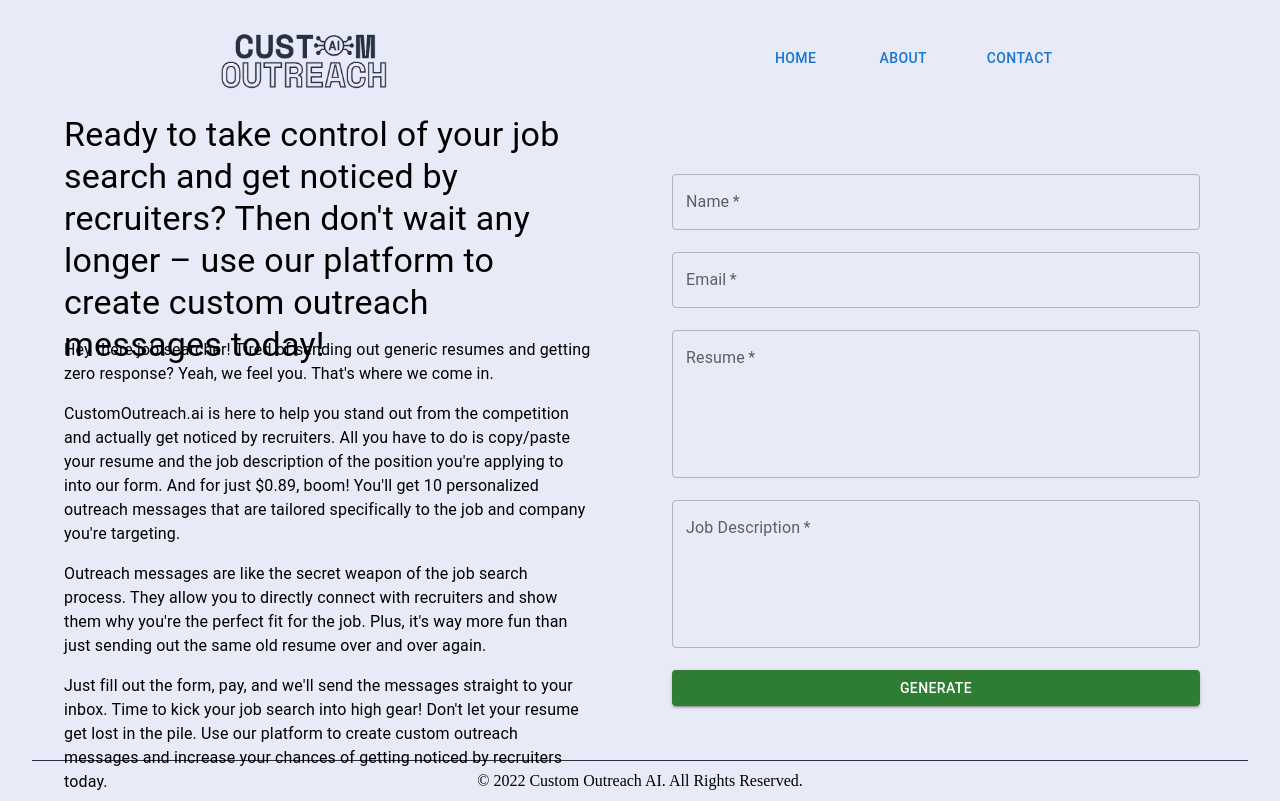
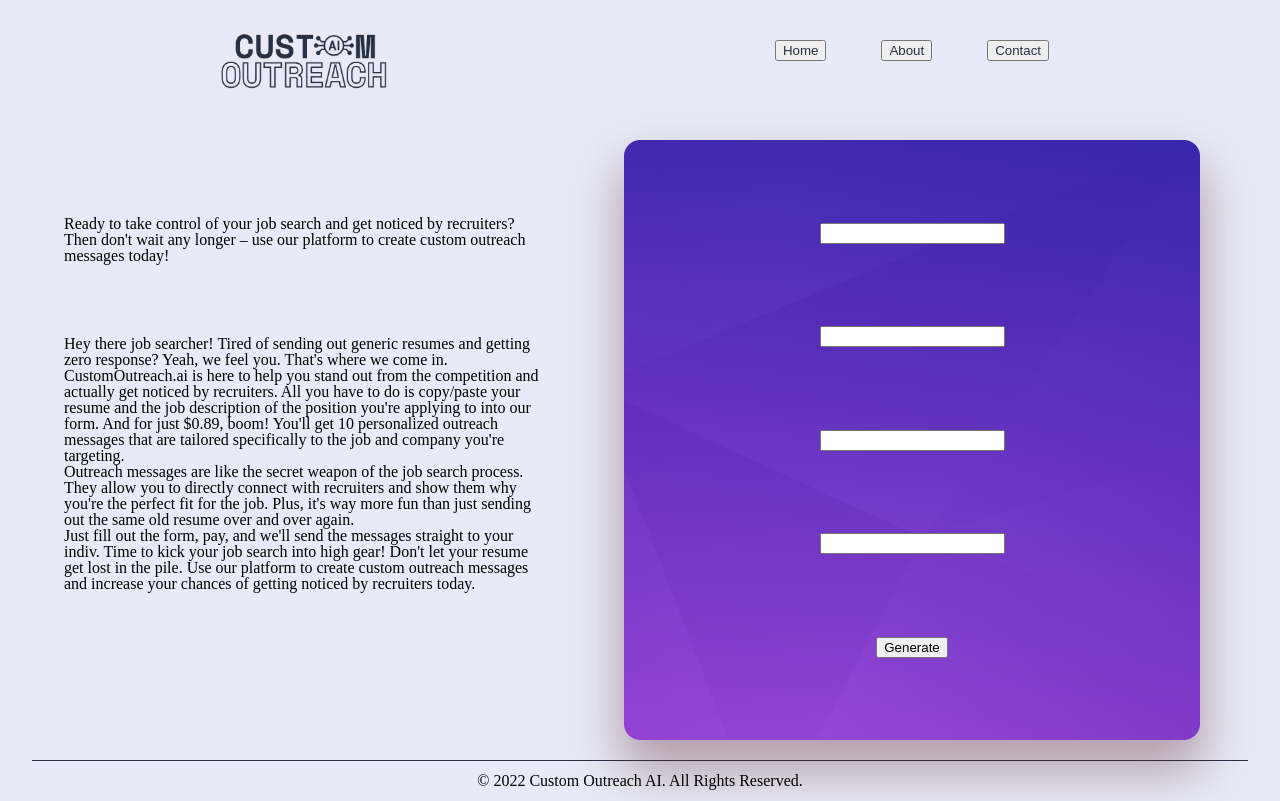
Before and after one commit to ashtilawat23/custom-outreach-generator, a Next.js app: page / in a window 1280 px wide. Built offline with nearby package versions, Linux system fonts and the light colour scheme.

Commit message:
removed MUI & simplified app

```diff
--- a/components/footer.js
+++ b/components/footer.js
@@ -1,13 +1,11 @@
 import React from 'react'
-import { Box } from '@mui/system'
-import { Typography } from '@mui/material'
 import styles from '../styles/Footer.module.css'
 
 const Footer = () => {
   return (
-   <Box className={styles.container}>
-    <Typography variant='h8'>© 2022 Custom Outreach AI. All Rights Reserved.</Typography>
-   </Box>
+   <div className={styles.container}>
+    <h4>© 2022 Custom Outreach AI. All Rights Reserved.</h4>
+   </div>
   )
 }
 
--- a/components/generator.js
+++ b/components/generator.js
@@ -1,7 +1,5 @@
 import React from 'react'
 import styles from '../styles/Generator.module.css'
-import { Box } from '@mui/system'
-import { Typography, TextField, Button } from '@mui/material'
 import getStripe from '../lib/get-stripe'
 import axios from 'axios'
 
@@ -31,64 +29,44 @@ const Generator = () => {
   }, []);
 
   return (
-    <Box className={styles.container}>
-        <Box className={styles.ctatext}>
-            <Typography variant='h4'>
+    <div className={styles.container}>
+        <div className={styles.ctatext}>
+            <h4>
               Ready to take control of your job search and get noticed by recruiters? Then don't wait any longer – use our platform to create custom outreach messages today!
-            </Typography>
-            <Box className={styles.text}>
-              <Typography sx={{mb:2}}>
+            </h4>
+            <div className={styles.text}>
+              <h4>
                 Hey there job searcher! Tired of sending out generic resumes and getting zero response? Yeah, we feel you. That's where we come in.
-              </Typography>
-              <Typography sx={{mb:2}}>
+              </h4>
+              <h4>
                 CustomOutreach.ai is here to help you stand out from the competition and actually get noticed by recruiters. All you have to do is copy/paste your resume and the job description of the position you're applying to into our form. And for just $0.89, boom! You'll get 10 personalized outreach messages that are tailored specifically to the job and company you're targeting.
-              </Typography>
-              <Typography sx={{mb:2}}>
+              </h4>
+              <h4>
                 Outreach messages are like the secret weapon of the job search process. They allow you to directly connect with recruiters and show them why you're the perfect fit for the job. Plus, it's way more fun than just sending out the same old resume over and over again.
-              </Typography>
-              <Typography>
-                Just fill out the form, pay, and we'll send the messages straight to your inbox. Time to kick your job search into high gear! Don't let your resume get lost in the pile. Use our platform to create custom outreach messages and increase your chances of getting noticed by recruiters today.
-              </Typography>
-            </Box>
-        </Box>
-        <Box className={styles.form}>
-          <TextField
-            hiddenLabel
-            id="filled-normal"
-            label="Name"
-            required
-            color='success'
-            variant="outlined"
+              </h4>
+              <h4>
+                Just fill out the form, pay, and we'll send the messages straight to your indiv. Time to kick your job search into high gear! Don't let your resume get lost in the pile. Use our platform to create custom outreach messages and increase your chances of getting noticed by recruiters today.
+              </h4>
+            </div>
+        </div>
+        <div className={styles.formContainer}>
+          <form className={styles.form}>
+          <input
+            sx={{width:'40vw', backgroundColor:'rgba(255,255,255,0.078)'}}
           />
-          <TextField
-            hiddenLabel
-            id="filled-normal"
-            label="Email"
-            required
-            color='success'
-            variant="outlined"
+          <input
+            sx={{width:'40vw', backgroundColor:'rgba(255,255,255,0.078)'}}
           />
-          <TextField
-            id="filled-multiline-flexible"
-            label="Resume"
-            multiline
-            required
-            minRows={5}
-            color='success'
-            variant="outlined"
+          <input
+            sx={{width:'40vw', backgroundColor:'rgba(255,255,255,0.078)'}}
           />
-          <TextField
-            id="filled-multiline-flexible"
-            label="Job Description"
-            multiline
-            required
-            minRows={5}
-            color='success'
-            variant="outlined"
+          <input
+            sx={{width:'40vw', backgroundColor:'rgba(255,255,255,0.078)'}}
           />
-          <Button variant='contained' color='success' onClick={redirectToCheckout}>Generate</Button>
-        </Box>
-    </Box>
+          <button onClick={redirectToCheckout}>Generate</button>
+          </form>
+        </div>
+    </div>
   )
 }
 
--- a/components/header.js
+++ b/components/header.js
@@ -1,32 +1,31 @@
 import React from 'react'
 import styles from '../styles/Header.module.css'
-import { Box, Button } from '@mui/material'
 import Image from 'next/image'
 import Link from 'next/link'
 
 const Header = () => {
   return (
-    <Box className={styles.container}>
-      <Box className={styles.imagecontainer}>
+    <div className={styles.container}>
+      <div className={styles.imagecontainer}>
         <Image
           src='/custom_outreach_ai.png'
           alt='customoutreach.ai'
           fill
           objectFit='cover'
         />
-      </Box>
-      <Box className={styles.navlinks}>
+      </div>
+      <div className={styles.navlinks}>
         <Link href='/' style={{ textDecoration:'none' }}>
-          <Button variant='text' className={styles.button}>Home</Button>
+          <button className={styles.button}>Home</button>
         </Link>
         <Link href='/about' style={{ textDecoration:'none' }}>
-          <Button variant='text' className={styles.button}>About</Button>
+          <button className={styles.button}>About</button>
         </Link>
         <Link href='/contact' style={{ textDecoration:'none' }}>
-          <Button variant='text' className={styles.button}>Contact</Button>
+          <button className={styles.button}>Contact</button>
         </Link>
-      </Box>
-    </Box>
+      </div>
+    </div>
   )
 }
 
--- a/package.json
+++ b/package.json
@@ -9,10 +9,6 @@
     "lint": "next lint"
   },
   "dependencies": {
-    "@emotion/react": "^11.10.5",
-    "@emotion/styled": "^11.10.5",
-    "@mui/icons-material": "^5.11.0",
-    "@mui/material": "^5.11.1",
     "@stripe/stripe-js": "^1.46.0",
     "axios": "^1.2.1",
     "eslint": "8.30.0",
--- a/styles/Generator.module.css
+++ b/styles/Generator.module.css
@@ -7,7 +7,6 @@
 .ctatext {
     padding: 0 2rem;
     width: 50vw;
-    height: 80vh;
     display: flex;
     flex-direction: column;
     justify-content: center;
@@ -21,10 +20,25 @@
     justify-content: center;
 }
 
-.form {
+.formContainer {
     padding: 2rem 3rem;
     width: 50vw;
     display: flex;
+    justify-content: center;
+    align-items: center;
+}
+
+.form {
+    width: 45vw;
+    height: 75vh;
+    display: flex;
     flex-direction: column;
     justify-content: space-evenly;
+    align-items: center;
+    background-image: linear-gradient(188deg, #3926AD 0%, rgba(133,36,209,0.831) 100%), url(/diamond_background.svg);
+    background-position: 0% 0%, center;
+    background-repeat: repeat, no-repeat;
+    background-size: cover, cover;
+    border-radius: 1rem;
+    box-shadow: 0rem 1.75rem 3.125rem 0.25rem rgb(97 35 53 / 39%);
 }
```
Also changed, not shown: pages/about.js (+14 -15 lines), pages/contact.js (+9 -31 lines), pages/success.js (+5 -5 lines), public/diamond_background.svg (added), 1 other file (tests, documents, lock files or other folders).
